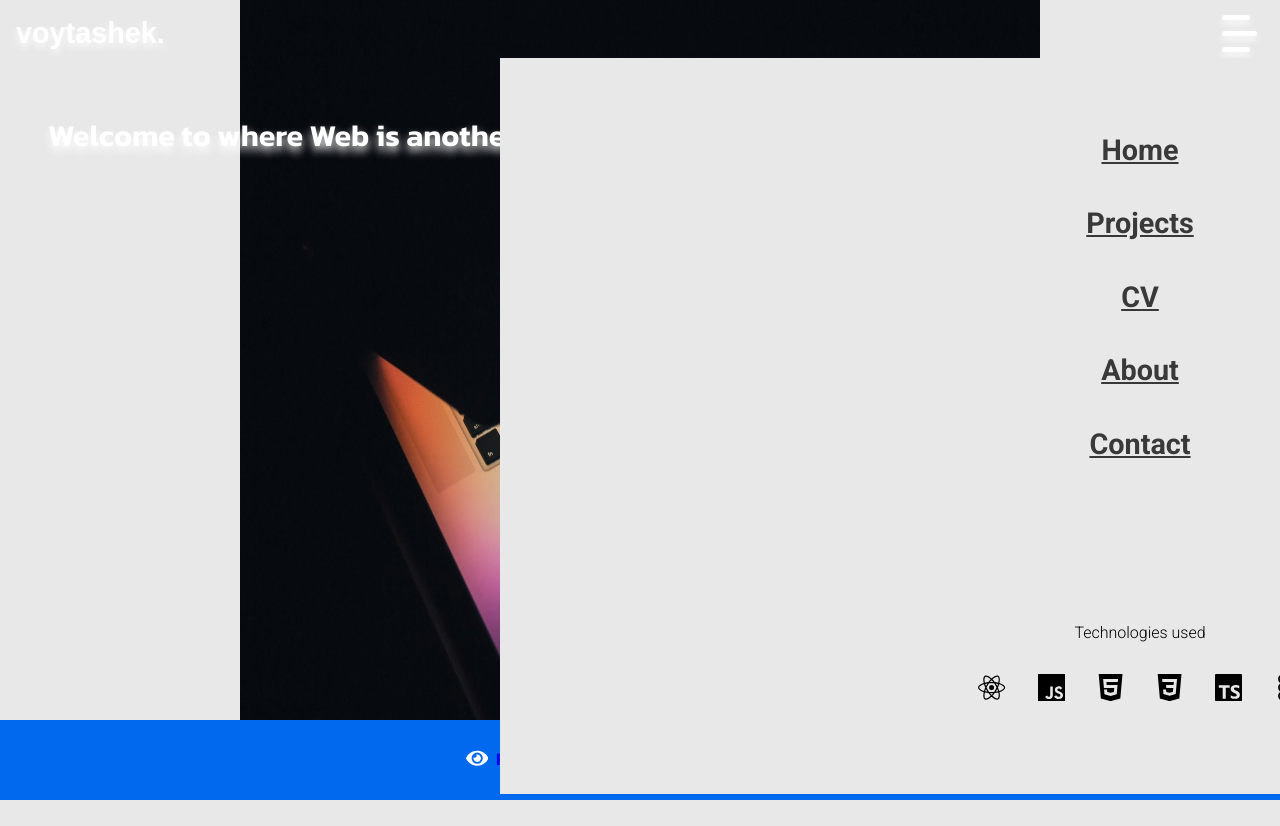
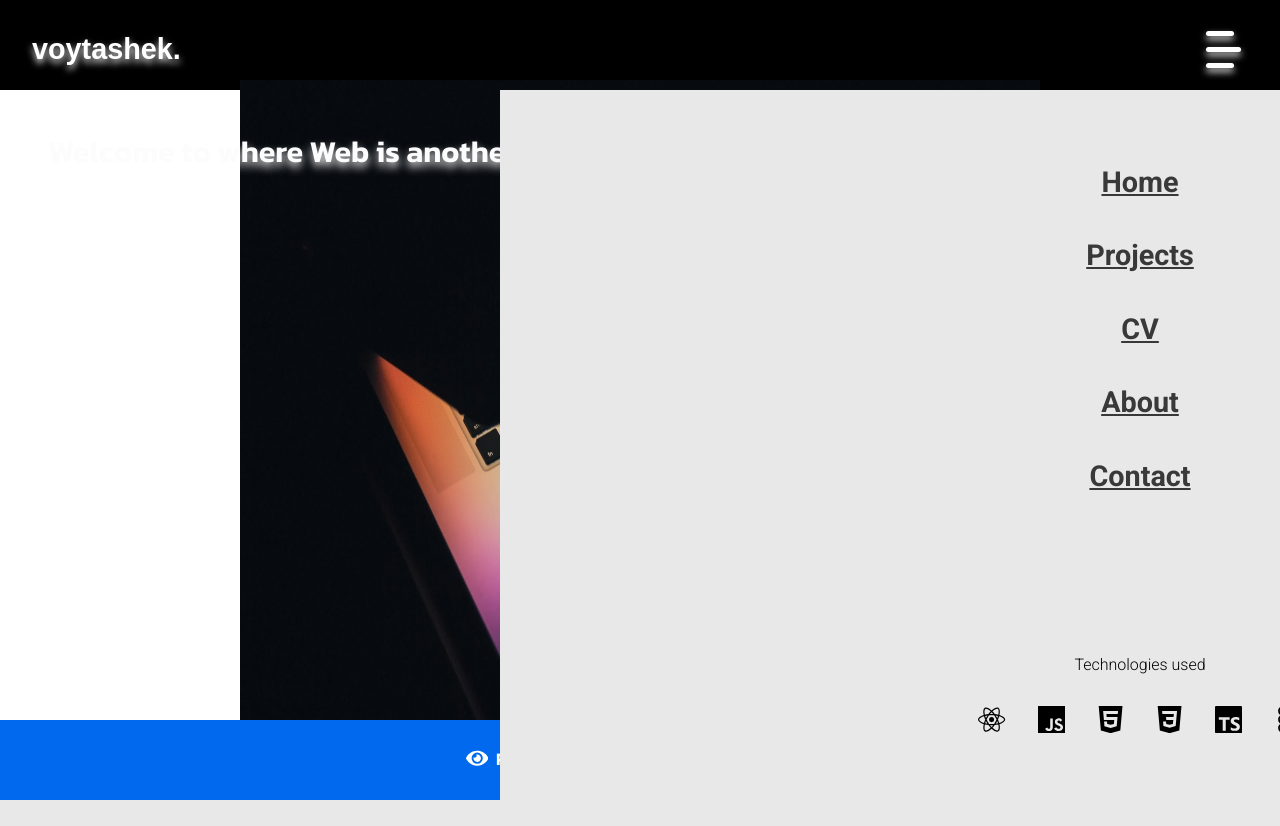
Before and after one commit to slawekwojtaszek/Portfolio, a React (Create React App) app: page / in a window 1280 px wide. Shown: the top 826 px of the page. Before the commit the page ends 800 px from the top, so only its background shows below. Built offline with nearby package versions, Linux system fonts and the light colour scheme; a web font is replaced by a local one.

Commit message:
Fix Routing

```diff
--- a/public/index.html
+++ b/public/index.html
@@ -7,7 +7,6 @@
   <meta name="viewport" content="width=device-width, minimum-scale=1.0">
   <meta name="theme-color" content="#000000" />
   <meta name="description" content="Web site created using create-react-app" />
-  <link rel="apple-touch-icon" href="%PUBLIC_URL%/logo192.png" />
   <!--
       manifest.json provides metadata used when your web app is installed on a
       user's mobile device or desktop. See https://developers.google.com/web/fundamentals/web-app-manifest/
--- a/src/App.css
+++ b/src/App.css
@@ -1,7 +1,3 @@
-.wrapper {
-   height: 100vh;
-   background-image: url("../src/img/bgmedium3.jpg");
-   background-repeat: no-repeat;
-   background-position: center;
-   background-size: 800px 900px;
+* {
+   box-sizing: border-box;
 }
--- a/src/App.js
+++ b/src/App.js
@@ -1,34 +1,42 @@
 import "./App.css";
+import { BrowserRouter as Router, Route, Routes } from "react-router-dom";
+import { Link } from "react-router-dom";
+import QuickAccessBox from "./pages/QuickAccessBox";
+import { useState } from "react";
 import Header from "./pages/Header";
 import Navbar from "./pages/Navbar";
 import Portfolio from "./pages/Portfolio";
 import Footer from "./pages/Footer";
-import { BrowserRouter as Router, Route, Routes } from "react-router-dom";
-import { useState } from "react";
 
 function App(props) {
    const [isClose, setisClose] = useState(true);
-
    const newButton = () => {
       setisClose((isClose) => !isClose);
       console.log(isClose);
    };
+
    return (
       <>
          <div className='wrapper'>
-            <Navbar onClick={newButton} isClose={isClose} />
             <Router>
                <Routes>
                   <Route
-                     exact
                      path='/'
+                     element={<Navbar onClick={newButton} isClose={isClose} />}
+                  />
+
+                  <Route path='/' element={<Header />} />
+
+                  <Route
+                     path='/portfolio'
                      element={
-                        <>
-                           <Header />
-                        </>
-                     }></Route>
+                        <Portfolio onClick={newButton} isClose={isClose} />
+                     }
+                  />
+               </Routes>
 
-                  <Route path='/portfolio' element={<Portfolio />} />
+               <Routes>
+                  <Route path='/' element={<Header />} />
                </Routes>
             </Router>
          </div>
--- a/src/css/Header.css
+++ b/src/css/Header.css
@@ -1,21 +1,18 @@
 @import url("https://fonts.googleapis.com/css2?family=Kanit:wght@600&display=swap");
 
-header {
-   box-sizing: border-box;
-   height: 82vh;
-   width: 100vw;
-}
-
-header .container {
-   height: 100%;
-   /* border: 3px solid red; */
+.container {
+   height: 80vh;
+   background-image: url("../img/bgmedium3.jpg");
+   background-repeat: no-repeat;
+   background-position: center;
+   background-size: 800px 900px;
 }
 
 .container h1 {
    font-family: "Kanit", sans-serif;
    padding: 3rem;
    line-height: 3rem;
-   color: white;
+   color: rgb(252, 252, 252);
    font-size: 1.9rem;
    font-weight: 600;
    text-shadow: 0px 5px 9px rgba(255, 255, 255, 0.904);
@@ -29,7 +26,6 @@ header .container {
 
 .box {
    display: flex;
-
    justify-content: center;
    align-items: center;
    color: white;
@@ -50,3 +46,7 @@ header .container {
    padding: 0 0.5rem;
    color: white;
 }
+
+.des {
+   color: white;
+}
--- a/src/css/Navbar.css
+++ b/src/css/Navbar.css
@@ -9,14 +9,25 @@
 
 nav {
    width: 100vw;
-   height: 8vh;
+   height: 15vh;
    /* box-shadow: 1px 1px 1px #ffffff; */
 }
 
+.nav-container {
+   height: 10vh;
+   background-color: #000;
+}
+
 .top-container {
+   background-color: #000;
    display: flex;
    align-items: center;
    justify-content: space-between;
+}
+
+.logo,
+.icon-container {
+   padding: 1rem;
 }
 
 /* Logo */
--- a/src/css/Portfolio.css
+++ b/src/css/Portfolio.css
@@ -2,7 +2,11 @@
    font-size: 10rem;
 }
 
-.portfolio-container {
+div.wrapper {
+   background-color: #fff;
+}
+
+div.portfolio-container {
    background-color: red;
-   height: 90vh;
+   height: 20vh;
 }
--- a/src/pages/Header.jsx
+++ b/src/pages/Header.jsx
@@ -1,10 +1,8 @@
 import React from "react";
-
+import { BrowserRouter as Router, Route, Routes } from "react-router-dom";
+import "../css/Header.css";
 import { Link } from "react-router-dom";
-import "../css/Header.css";
-import { FaEye } from "react-icons/fa";
-import { FaListUl } from "react-icons/fa";
-import { GoPerson } from "react-icons/go";
+import QuickAccessBox from "./QuickAccessBox";
 
 function Header() {
    return (
@@ -13,28 +11,7 @@ function Header() {
             <div className='container'>
                <h1>Welcome to where Web is another form of art. </h1>
             </div>
-            <div className='box'>
-               <Link to='/portfolio'>
-                  <div className='portfolio'>
-                     <div className='icon'>
-                        <FaEye />
-                     </div>
-                     <div className='des'>Portfolio</div>
-                  </div>
-               </Link>
-               <div className='skills'>
-                  <div className='icon'>
-                     <FaListUl />
-                  </div>
-                  <div className='des'>Skills</div>
-               </div>
-               <div className='me'>
-                  <div className='icon'>
-                     <GoPerson />
-                  </div>
-                  <div className='des'>Myself</div>
-               </div>
-            </div>
+            <QuickAccessBox />
          </header>
       </>
    );
--- a/src/pages/Navbar.jsx
+++ b/src/pages/Navbar.jsx
@@ -1,4 +1,5 @@
 import React from "react";
+import { Link } from "react-router-dom";
 import "../css/Navbar.css";
 import {
    SiReact,
@@ -9,14 +10,17 @@ import {
    SiFigma,
 } from "react-icons/si";
 
-function Navbar({ isClose, onClick }) {
+function Navbar({ isClose, onClick, myKlasa }) {
    return (
       <>
          <nav className='nav-container'>
             <div className='top-container'>
-               <div className='logo'>
-                  <h1>voytashek.</h1>
-               </div>
+               <Link to='/'>
+                  <div className='logo'>
+                     <h1>voytashek.</h1>
+                  </div>{" "}
+               </Link>
+
                <div className='icon-container'>
                   <div
                      className={isClose ? "menu-btn" : "menu-btn open"}
--- a/src/pages/Portfolio.jsx
+++ b/src/pages/Portfolio.jsx
@@ -1,12 +1,13 @@
 import React from "react";
 import Navbar from "./Navbar";
 import "../css/Portfolio.css";
+import QuickAccessBox from "./QuickAccessBox";
 
-function Portfolio() {
+function Portfolio({ isClose, onClick }) {
    return (
       <>
          <div className='portfolio-container'>
-            <h1 className='ha'>elo</h1>
+            <Navbar onClick={onClick} isClose={isClose} />
          </div>
       </>
    );
--- /dev/null
+++ b/src/pages/QuickAccessBox.jsx
@@ -0,0 +1,36 @@
+import React from "react";
+import { Link } from "react-router-dom";
+import { FaEye } from "react-icons/fa";
+import { FaListUl } from "react-icons/fa";
+import { GoPerson } from "react-icons/go";
+
+function QuickAccessBox() {
+   return (
+      <>
+         <div className='box'>
+            <Link to='/portfolio'>
+               <div className='portfolio'>
+                  <div className='icon'>
+                     <FaEye />
+                  </div>
+                  <div className='des'>Portfolio</div>
+               </div>
+            </Link>
+            <div className='skills'>
+               <div className='icon'>
+                  <FaListUl />
+               </div>
+               <div className='des'>Skills</div>
+            </div>
+            <div className='me'>
+               <div className='icon'>
+                  <GoPerson />
+               </div>
+               <div className='des'>Myself</div>
+            </div>
+         </div>
+      </>
+   );
+}
+
+export default QuickAccessBox;
```
Also changed, not shown: public/manifest.json.
